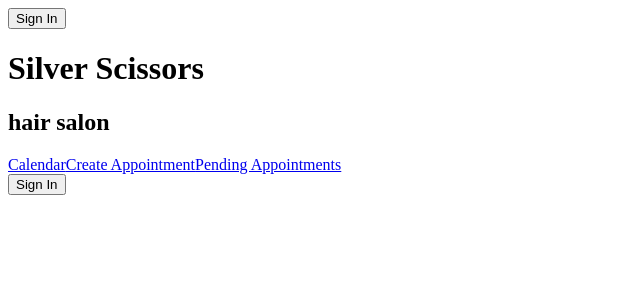
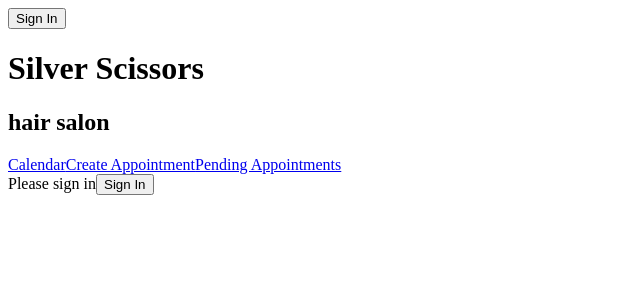
Before and after one commit to pxshelly/silver-scissors, a React app: page /login in a window 1280 px wide. Shown: the top 300 px of the page, without its empty margins (0-640 px from the left). Built offline with nearby package versions, Linux system fonts and the light colour scheme; no server answers; the HTML template or start-up script is replaced by a standard one.

Commit message:
Add login modal

```diff
--- a/client/src/components/shared/LogIn.jsx
+++ b/client/src/components/shared/LogIn.jsx
@@ -1,15 +1,29 @@
 import React from 'react';
 
-const authenticate = () => {
-  location.href = 'http://localhost:3000/auth/facebook';
+class Login extends React.Component {
+  constructor(props) {
+    super(props);
+    this.state = {
+      loggedIn: false
+    }
+  }
+
+  render() {
+    if (!document.cookie) {
+      return (
+        <div className='modal'>
+          <div className='modal-content'>Please sign in
+          <a href='/auth/facebook'>
+            <button type='button' className='modal-content sign-in-button' onClick={this.props.authenticate}>
+                {this.state.loggedIn ? 'Welcome' : 'Sign In'}
+              </button>
+            </a>
+          </div>
+        </div>
+      );
+    }
+    return null;
+  }
 }
 
-const logIn = () => {
-  return (
-    <div>
-      <button type='button' onClick={authenticate}>Sign In</button>
-    </div>
-  );
-}
-
-export default logIn;
+export default Login;
```
